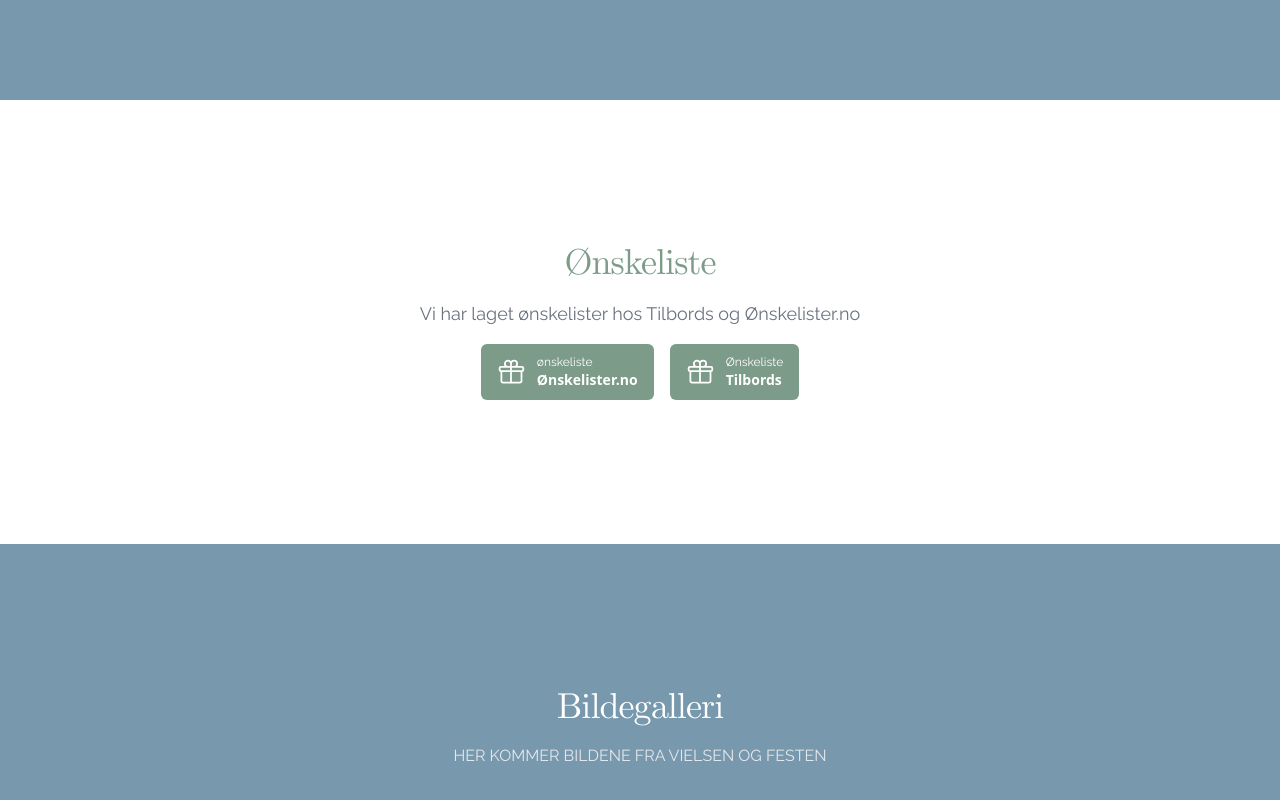
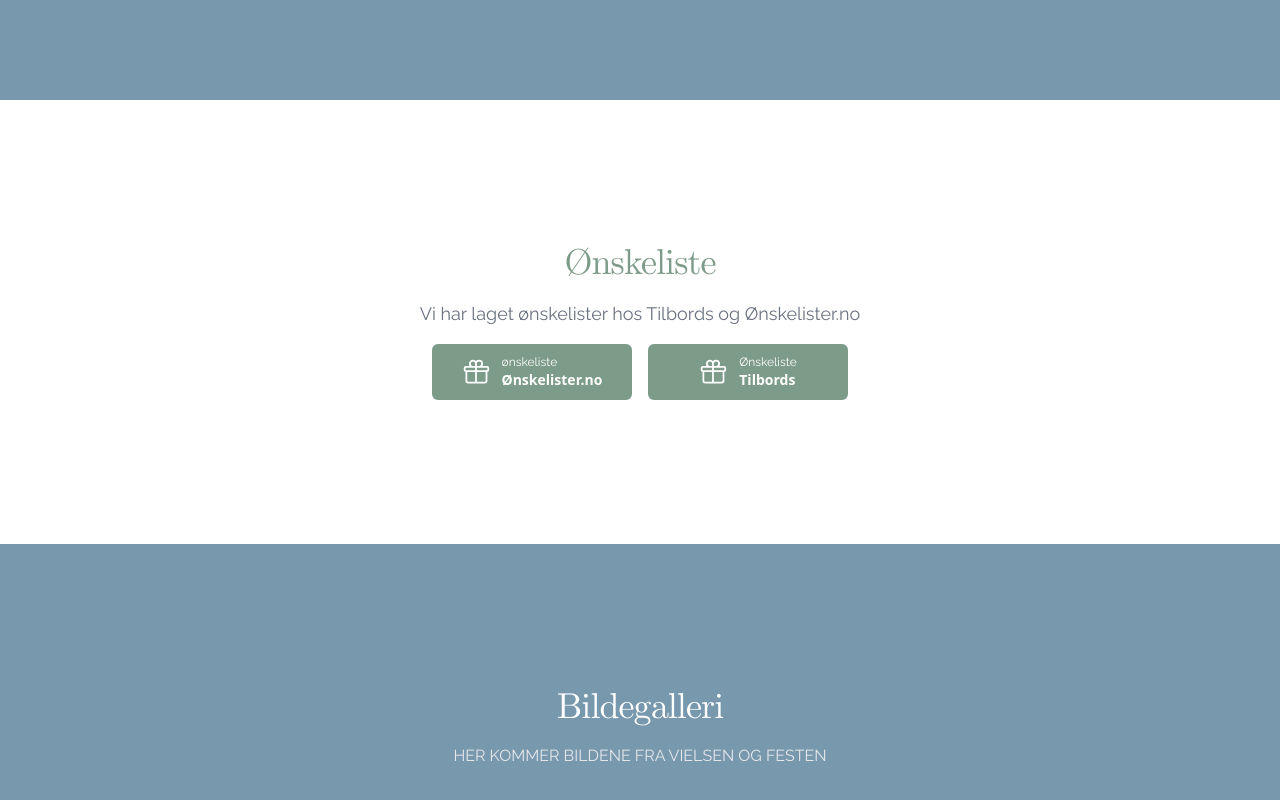
Before and after one commit to matsgund/weddingpage, a React (Vite) app: page / in a window 1280 px wide. Shown: the part 4467-5267 px from the top of the page. Built offline with nearby package versions, Linux system fonts and the light colour scheme.

Commit message:
button changes

```diff
--- a/src/pages/homePage/components/wishListSection.tsx
+++ b/src/pages/homePage/components/wishListSection.tsx
@@ -19,14 +19,14 @@
                     duration={3000}
                     triggerOnce={true}>
                     <div className="items-center justify-center space-y-4 sm:flex sm:space-y-0 sm:space-x-4">
-                        <a href="https://onskelister.no/liste?id=9DJpBGcRBSvyvAZ3glRX" className="w-full sm:w-auto bg-primary hover:bg-secondary focus:ring-4 focus:outline-none focus:ring-gray-300 text-white rounded-md inline-flex items-center justify-center px-4 py-2.5 ">
+                        <a href="https://onskelister.no/liste?id=9DJpBGcRBSvyvAZ3glRX" className="w-full min-w-[200px] sm:w-auto bg-primary hover:bg-secondary focus:ring-4 focus:outline-none focus:ring-gray-300 text-white rounded-md inline-flex items-center justify-center px-4 py-2.5 ">
                             <GiftIcon className="mr-3 w-7 h-7"/>
                             <div className="text-left">
                                 <div className="mb-1 text-xs">ønskeliste</div>
                                 <div className="-mt-1 font-sans text-sm font-semibold">Ønskelister.no</div>
                             </div>
                         </a>
-                        <a href="https://www.tilbords.no/onskeliste/123312" className="w-full sm:w-auto bg-primary hover:bg-secondary focus:ring-4 focus:outline-none focus:ring-gray-300 text-white rounded-md inline-flex items-center justify-center px-4 py-2.5">
+                        <a href="https://www.tilbords.no/onskeliste/123312" className="w-full min-w-[200px] sm:w-auto bg-primary hover:bg-secondary focus:ring-4 focus:outline-none focus:ring-gray-300 text-white rounded-md inline-flex items-center justify-center px-4 py-2.5">
                             <GiftIcon className="mr-3 w-7 h-7"/>
                             <div className="text-left">
                                 <div className="mb-1 text-xs">Ønskeliste</div>
```
